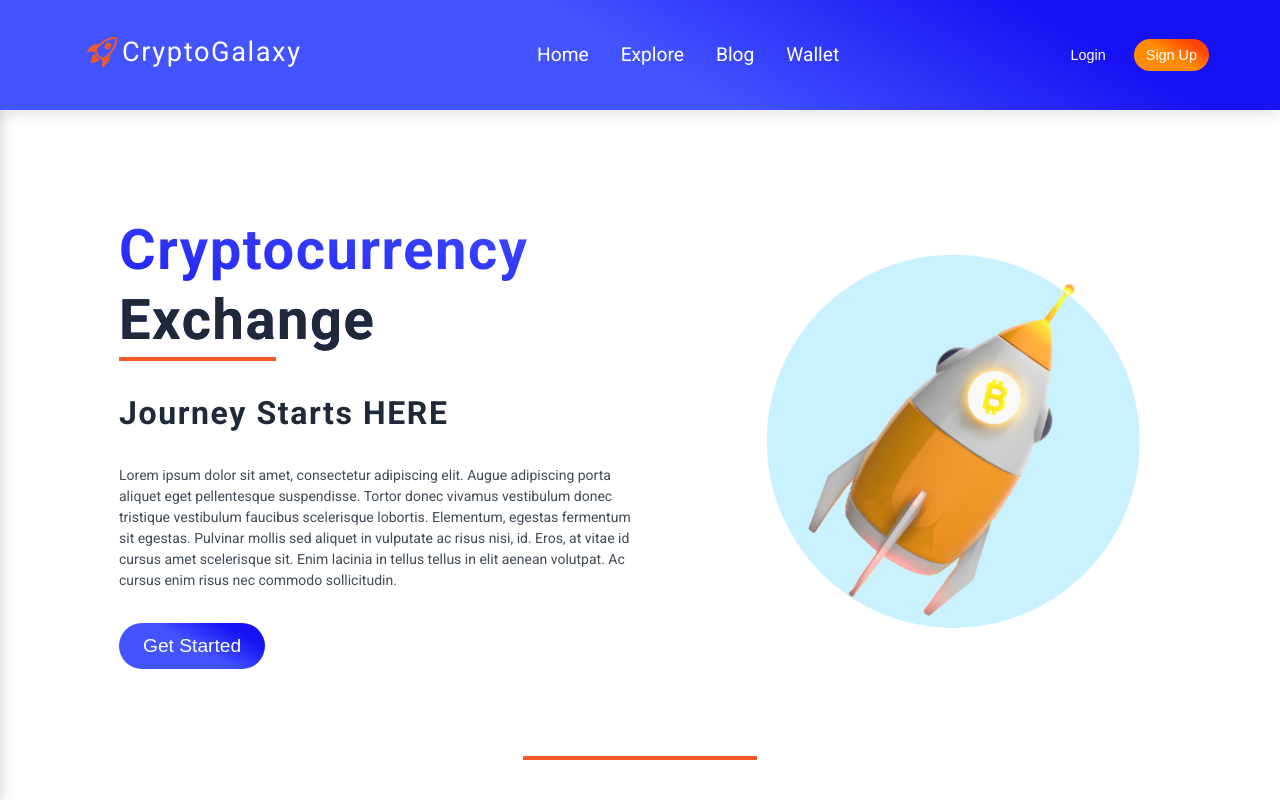
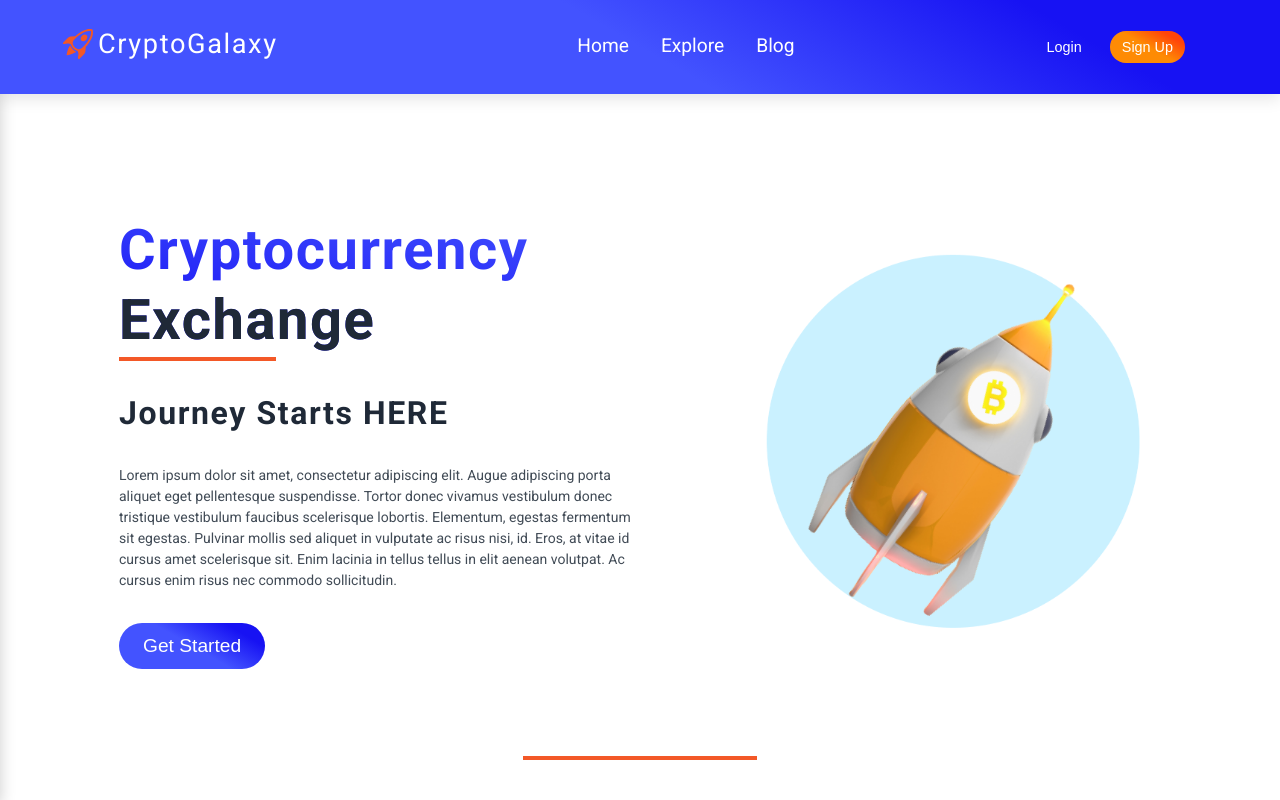
Before and after one commit to I-A11/CryptoGalaxy, a Next.js app: page / in a window 1280 px wide. Shown: the top 800 px of the page. Built offline with nearby package versions, Linux system fonts and the light colour scheme; no server answers.

Commit message:
Create new header and mobile navigation bar.

```diff
--- /dev/null
+++ b/components/common/Header-2.js
@@ -0,0 +1,88 @@
+import Link from "next/link";
+import Image from "next/image";
+import { createRef, useState } from "react";
+import { RxHamburgerMenu } from "react-icons/rx";
+import { BsRocketTakeoff } from "react-icons/bs";
+import { FaTimes } from "react-icons/fa";
+import { MdOutlineFeaturedPlayList } from "react-icons/md";
+import { MdTravelExplore } from "react-icons/md";
+import { SiBlogger } from "react-icons/si";
+import { BsWallet } from "react-icons/bs";
+import styles from "./Header-2.module.css";
+
+const Header = () => {
+  const [open, setOpen] = useState(false);
+
+  const openMobileNav = () => {
+    setOpen(true);
+  };
+  const closeMobileNav = () => {
+    setOpen(false);
+  };
+  return (
+    <div className={`${styles.header} `}>
+      <div className={open ? `${styles.overlay}` : ""}></div>
+      <nav className={styles.navbar}>
+        <div className={`section ${styles.navSection} `}>
+          <Link className={styles.logo} href="/">
+            <span className={styles.logoIcon}>
+              <BsRocketTakeoff size={30} />
+            </span>
+            <span className={styles.logoText}>CryptoGalaxy</span>
+          </Link>
+          <div className={styles.navContainer}>
+            <div className={styles.linksContainer}>
+              <Link className={styles.link} href="/">
+                Home
+              </Link>
+              <Link className={styles.link} href="/explore">
+                Explore
+              </Link>
+              <Link className={styles.link} href="/blog">
+                Blog
+              </Link>
+            </div>
+            <div className={styles.user}>
+              <button className={styles.login}>Login</button>
+              <button className={styles.signUp}>Sign Up</button>
+              <button onClick={openMobileNav} className={styles.navToggle}>
+                <RxHamburgerMenu />
+              </button>
+            </div>
+          </div>
+        </div>
+      </nav>
+      {/* Mobile navbar */}
+      <div
+        className={
+          open
+            ? `${styles.mobileNavSection} ${styles.showMobileNavSection}`
+            : `${styles.mobileNavSection}`
+        }
+      >
+        <div className={styles.mobileNavContainer}>
+          <nav>
+            <div>
+              <div className={styles.mobileLogoContainer}>
+                <Link className={styles.logo} href="/">
+                  <span className={styles.logoIcon}>
+                    <BsRocketTakeoff size={30} />
+                  </span>
+                  <span className={styles.logoText}>CryptoGalaxy</span>
+                </Link>
+                <button
+                  onClick={closeMobileNav}
+                  className={styles.mobileNavClose}
+                >
+                  <FaTimes />
+                </button>
+              </div>
+            </div>
+          </nav>
+        </div>
+      </div>
+    </div>
+  );
+};
+
+export default Header;
--- /dev/null
+++ b/components/common/Header-2.module.css
@@ -0,0 +1,168 @@
+.header {
+  background: var(--background);
+  box-shadow: var(--light-shadow);
+  position: fixed;
+  top: 0;
+  z-index: 50;
+  width: 100%;
+}
+
+.navbar {
+  padding: 1.5rem 0;
+}
+
+.navSection {
+  margin: 0 auto;
+  display: flex;
+  justify-content: space-between;
+  align-items: center;
+  padding: 0 0.5rem;
+}
+
+.logoText {
+  color: var(--white);
+  font-size: 1.7rem;
+  letter-spacing: var(--spacing);
+  margin-bottom: 5px;
+}
+
+.logo {
+  display: flex;
+  align-items: center;
+}
+
+.logoIcon {
+  color: var(--orange);
+  margin-right: 5px;
+}
+
+.navContainer {
+  display: flex;
+  padding-left: 0.5rem;
+}
+
+.linksContainer {
+  display: flex;
+  align-items: center;
+  justify-content: space-between;
+  width: 100%;
+  margin-right: 15rem;
+}
+
+.link {
+  color: var(--white);
+  padding-left: 2rem;
+  font-size: 1.2rem;
+}
+
+.link:hover {
+  color: var(--orange);
+}
+
+.user {
+  display: flex;
+  align-items: center;
+  gap: 1rem;
+  width: 100%;
+  margin-right: 2rem;
+}
+
+.login,
+.signUp {
+  background: var(--orange-background);
+  border: transparent;
+  padding: 0.5rem 0.75rem;
+  font-size: 0.9rem;
+  border-radius: 50px;
+  color: var(--white);
+  cursor: pointer;
+}
+
+.login {
+  background: transparent;
+}
+
+.navToggle {
+  display: none;
+  font-size: 1.8rem;
+  color: var(--white);
+  background: transparent;
+  border-color: transparent;
+  cursor: pointer;
+  transition: var(--transition);
+}
+
+/* Mobile navbar */
+
+.mobileNavSection {
+  position: fixed;
+  top: 0;
+  width: 27rem;
+  height: 100%;
+  background: var(--background);
+  display: flex;
+  flex-direction: column;
+  row-gap: 1rem;
+  box-shadow: var(--dark-shadow);
+  transition: var(--transition);
+  transform: translateX(-100%);
+  padding: 1.5rem;
+  cursor: pointer;
+}
+
+.showMobileNavSection {
+  transform: translateX(0);
+}
+
+.overlay {
+  position: fixed;
+  top: 0;
+  left: 0;
+  width: 100%;
+  height: 100%;
+  background: rgba(0, 0, 0, 0.7);
+}
+
+.mobileLogoContainer {
+  display: flex;
+  justify-content: space-between;
+  align-items: center;
+  margin-bottom: 2rem;
+}
+
+.mobileNavClose {
+  color: var(--white);
+  border: none;
+  background: none;
+  font-size: 1.5rem;
+}
+
+@media (min-width: 1024px) {
+  .mobileLogoContainer {
+    display: none;
+  }
+
+  .mobileNavSection {
+    display: none;
+  }
+  .overlay {
+    display: none;
+  }
+}
+
+@media (max-width: 1023px) {
+  .navToggle {
+    display: flex;
+  }
+
+  .linksContainer {
+    display: none;
+  }
+}
+
+@media (max-width: 486px) {
+  .login,
+  .signUp {
+    display: none;
+  }
+}
--- a/components/common/Sidebar.js
+++ b/components/common/Sidebar.js
@@ -11,6 +11,7 @@ import styles from "./Sidebar.module.css";
 const Sidebar = () => {
   const { isSidebarOpen, closeSidebar } = useGlobalContext();
   return (
+    <div className="headerBottom">
       <div className={isSidebarOpen ? `${styles.overlay}` : ""}>
         <aside
           className={
@@ -64,6 +65,7 @@ const Sidebar = () => {
           </div>
         </aside>
       </div>
+    </div>
   );
 };
 
--- a/components/layout/PageLayout.js
+++ b/components/layout/PageLayout.js
@@ -1,4 +1,4 @@
-import Header from "../common/Header";
+import Header from "../common/Header-2";
 import Footer from "../common/Footer";
 const PageLayout = ({ children }) => {
   return (
```
Lines whose indentation alone changed are shown as unchanged.
